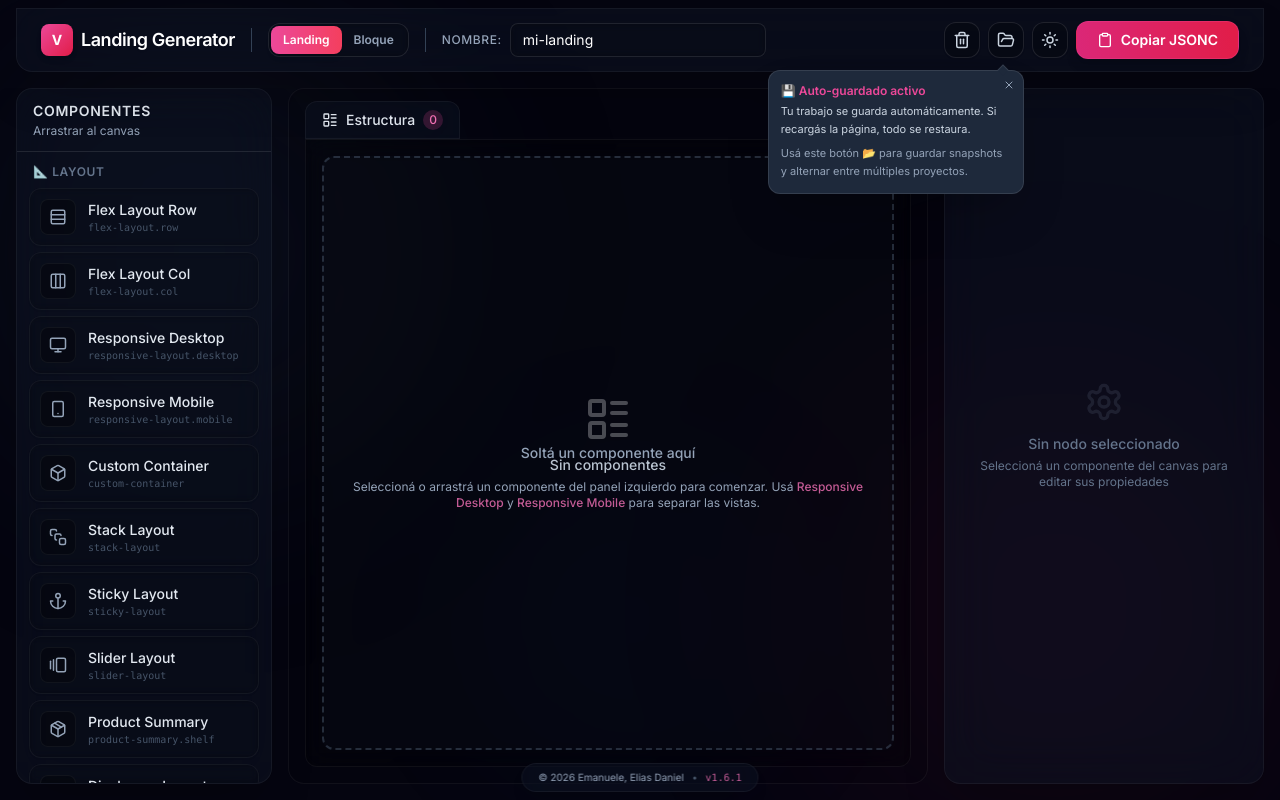
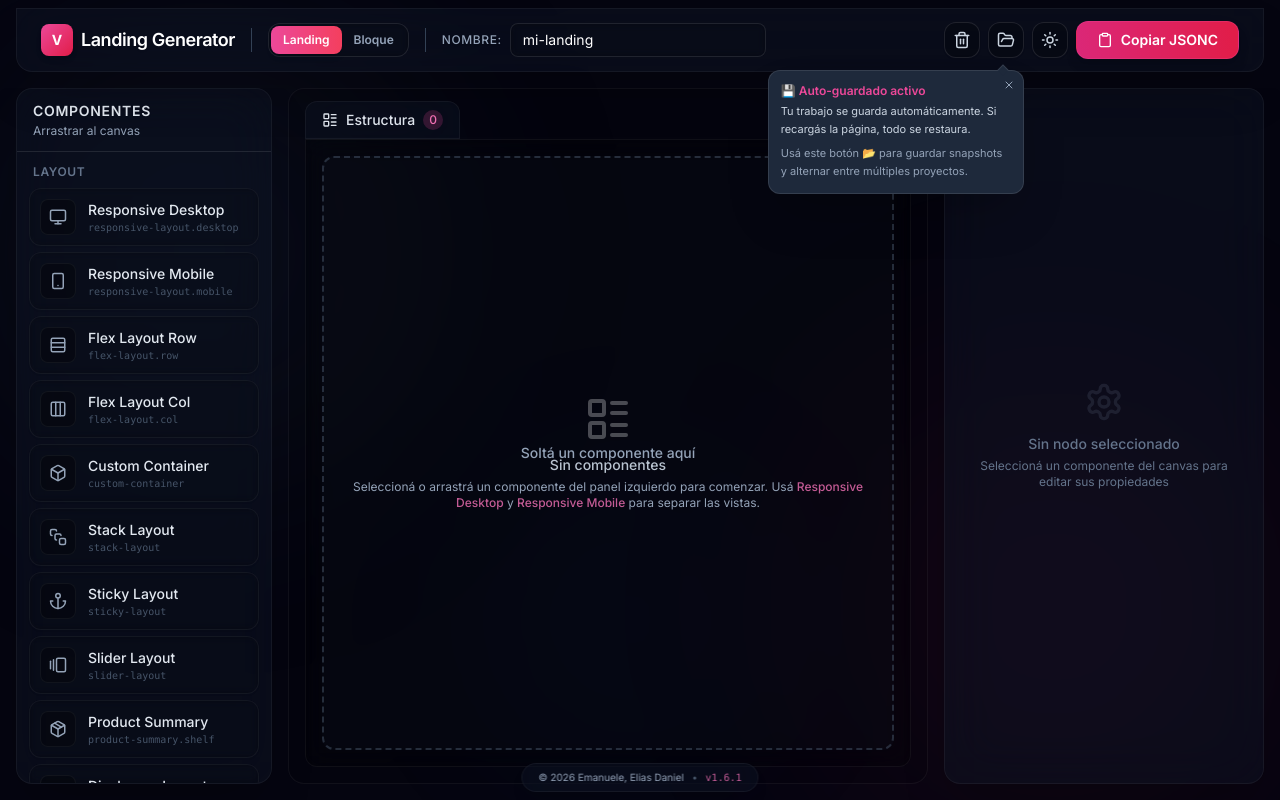
Before and after one commit to emanueleelias/vtex-landing-generator, a React (Vite) app: page / in a window 1280 px wide. Built offline with nearby package versions, Linux system fonts and the light colour scheme.

Commit message:
Ajuste de iconos y orden de los componentes

```diff
--- a/src/components/BlockLibrary.tsx
+++ b/src/components/BlockLibrary.tsx
@@ -51,10 +51,10 @@ const iconMap: Record<string, React.ElementType> = {
 }
 
 const categoryLabels: Record<string, string> = {
-  layout: '📐 Layout',
-  content: '📝 Contenido',
-  media: '🖼️ Media',
-  utility: '🔗 Utilidades',
+  layout: 'Layout',
+  content: 'Contenido',
+  media: 'Media',
+  utility: 'Utilidades',
 }
 
 function DraggableComponent({ definition }: { definition: VtexComponentDefinition }) {
--- a/src/engine/vtexComponents.ts
+++ b/src/engine/vtexComponents.ts
@@ -33,10 +33,10 @@ import {
 } from './components'
 
 const vtexComponents: VtexComponentDefinition[] = [
+    responsiveLayoutDesktop,
+    responsiveLayoutMobile,
     flexLayoutRow,
     flexLayoutCol,
-    responsiveLayoutDesktop,
-    responsiveLayoutMobile,
     customContainer,
     richText,
     image,
```
Also changed, not shown: src/App.tsx (indentation only). Lines whose indentation alone changed are shown as unchanged.
